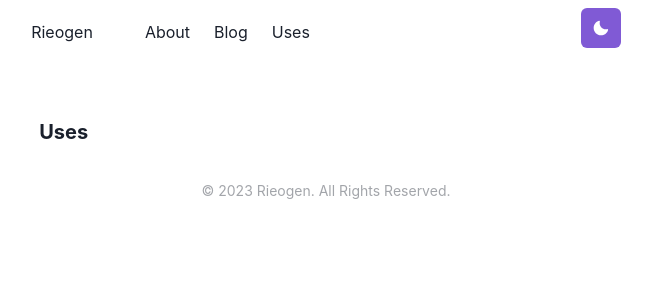
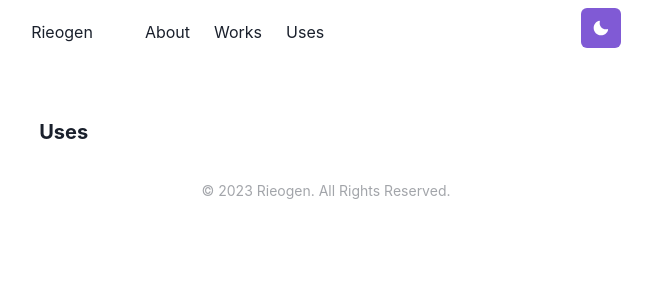
Before and after one commit to koto74/rierogen-homepage, a Next.js app: page /uses in a window 1280 px wide. Shown: the top 300 px of the page, without its empty margins (314-966 px from the left). Built offline with nearby package versions, Linux system fonts and the light colour scheme.

Commit message:
fix: blog to works

```diff
--- a/components/header.js
+++ b/components/header.js
@@ -61,8 +61,8 @@ const Header = () => {
                     <LinkItem href="/about">
                         About
                     </LinkItem>
-                    <LinkItem href="/blog">
-                        Blog
+                    <LinkItem href="/works">
+                        Works
                     </LinkItem>
                     <LinkItem href="/uses">
                         Uses
@@ -89,8 +89,8 @@ const Header = () => {
                                 <MenuItem as={MenuLink} href="/about">
                                     About
                                 </MenuItem>
-                                <MenuItem as={MenuLink} href="/blog">
-                                    Blog
+                                <MenuItem as={MenuLink} href="/works">
+                                    Works
                                 </MenuItem>
                                 <MenuItem as={MenuLink} href="/uses">
                                     Uses
--- a/package.json
+++ b/package.json
@@ -18,7 +18,7 @@
     "@next/mdx": "^13.2.3",
     "framer-motion": "^10.2.3",
     "gray-matter": "^4.0.3",
-    "next": "^13.2.3",
+    "next": "^13.2.4",
     "react": "^18.2.0",
     "react-dom": "^18.2.0",
     "react-icons": "^4.8.0"
```
Also changed, not shown: pages/blog.js (deleted, +0 -58 lines), pages/works.js (added, +58 -0 lines), 1 other file (tests, documents, lock files or other folders).
